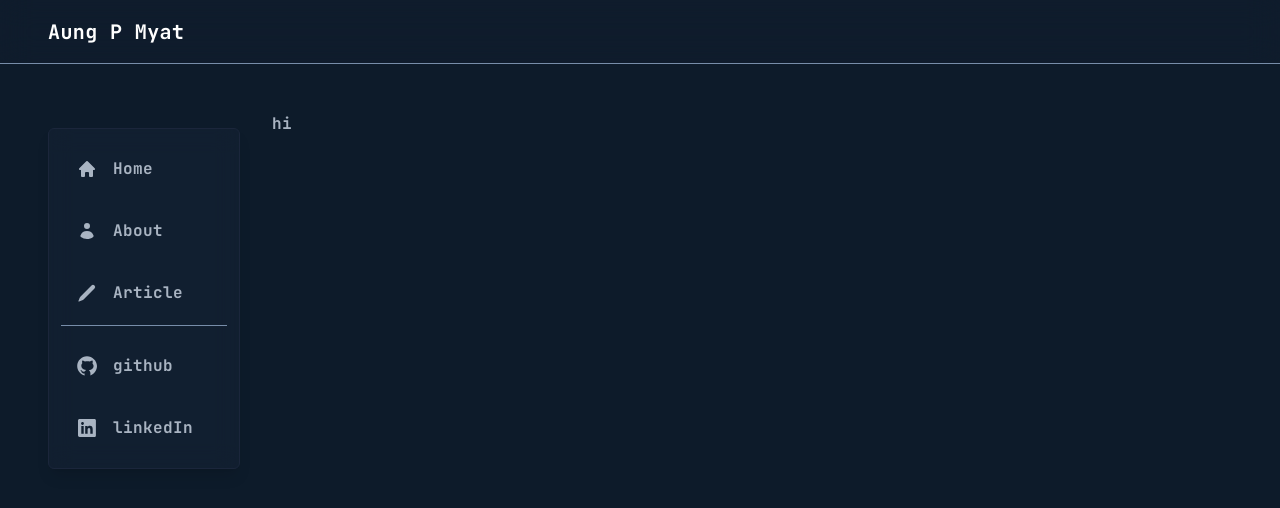
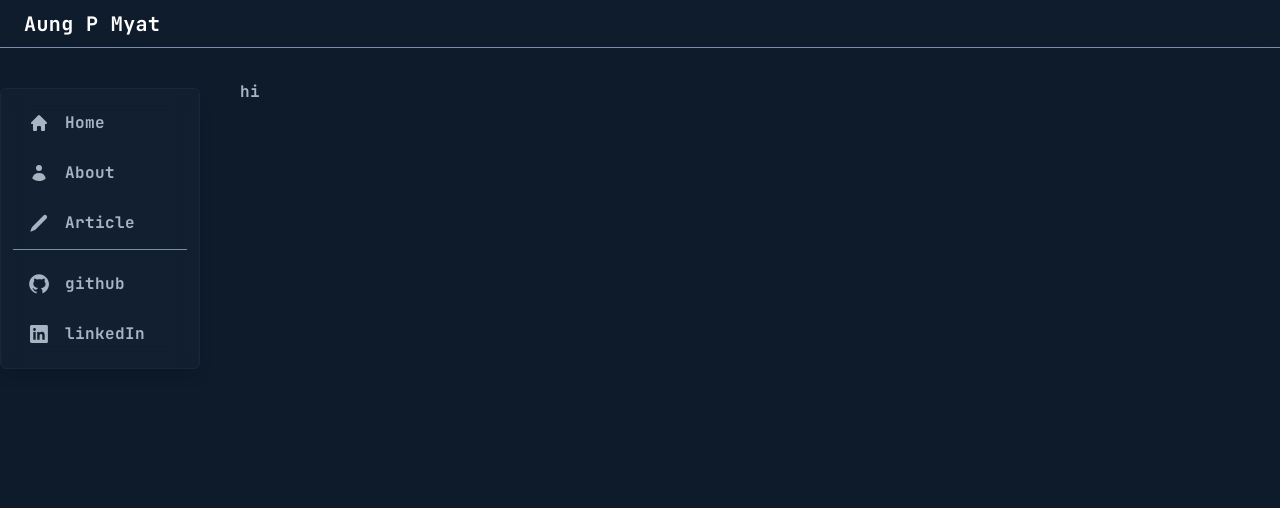
Before and after one commit to AungPM2003/my-portfolia, a Next.js app: page /projects in a window 1280 px wide. Shown: the top 508 px of the page. Built offline with nearby package versions, Linux system fonts and the light colour scheme.

Commit message:
rechanging tailwind css design

```diff
--- a/app/(web)/layout.tsx
+++ b/app/(web)/layout.tsx
@@ -14,9 +14,9 @@ export const metadata: Metadata = {
 };
 
 const jetBrainsMono = JetBrains_Mono({
-  weight:"400",
-  subsets:['latin'],
-  display:"swap",
+  weight: "400",
+  subsets: ['latin'],
+  display: "swap",
 })
 const inter = Inter({ subsets: ["latin"], variable: "--font-inter" });
 const mono = JetBrains_Mono({ subsets: ["latin"], variable: "--font-mono" });
@@ -27,15 +27,15 @@ export default function RootLayout({
 }>) {
   return (
     <html lang="en" className={`${inter.className} ${mono.className} tracking-wide h-full antialiased font-bold scroll-smooth motion-safe:scroll-smooth`}>
-      <body className="bg-deep-1 text-text-secondary flex h-full min-h-full flex-col text-default">
-        <div className="max-h-dvh w-full">
+      <body className="bg-deep-1 text-text-secondary h-full min-h-full  text-default">
+        <div className="h-dvh w-full grid grid-rows-[3rem_1fr] gap-4">
           <Header />
-          <div className="mx-auto md:max-w-275 lg:max-w-375 lg:grid lg:grid-cols-[200px_minmax(0,1fr)] overflow-hidden px-2 md:px-6 lg:px-10">
-            <nav className="hidden pt-[8em] lg:ps-2 lg:block">
+          <div className="container mx-auto grid lg:grid-cols-[200px_1fr] gap-6 overflow-hidden ">
+            <nav className="hidden lg:block pt-6">
               <SideNav />
             </nav>
-            <main className="h-dvh px-8 pt-[7em] grid grid-cols-[minmax(0,1fr)] lg:grid lg:grid-cols-[minmax(0,1fr)_300px] gap-6 overflow-y-auto scrollbar-thin scrollbar-thumb-s-thumb scrollbar-track-s-track content-start">{children}</main>
-            <SanityLive/>
+            <main className="h-dvh grid lg:grid-cols-[1fr_300px] overflow-y-auto scrollbar-thin scrollbar-track-transparent scrollbar-thumb-transparent hover:scrollbar-thumb-s-thumb p-4 duration-300 content-start">{children}</main>
+            <SanityLive />
           </div>
         </div>
       </body>
--- a/app/(web)/page.tsx
+++ b/app/(web)/page.tsx
@@ -1,26 +1,30 @@
 import ArticleCard from '@/app/_components/ArticleComponents/articleLinkCard'
-import { sanityFetch } from "@/sanity/lib/live";
-import { ARTICLES_QUERY } from '@/sanity/queries/query';
+import { getArticles } from '../lib/query';
+import { Suspense } from 'react';
+
+
 export default async function Page() {
-  const {data:articles} = await sanityFetch({query:ARTICLES_QUERY})
-
+  const articles = await getArticles();
   return (
     <div>
-      <div className='border-b-[0.5px] border-b-body'>
-          <h2 className='text-white font-bold text-hero/tight tracking-wide py-4'>Hello,I&apos;m <span className='text-highlight'>Aung Phone Myat</span></h2>
-          <p className="text-body/relaxed tracking-tight py-4 pe-6 text-body">
+      <div className='border-b-[0.5px] border-b-body flex flex-col gap-4 py-4'>
+        <h2 className='text-white font-bold text-hero/tight tracking-wide'>Hello,I&apos;m <span className='text-highlight'>Aung Phone Myat</span></h2>
+        <p className="text-body/relaxed tracking-tight text-body">
           An Inspired Developer who love to create amazing things.In this Section,I will Share my blog journey.
         </p>
       </div>
 
 
       <ArticleCard articles={articles} category="DSA">
-          <h2 className="text-section/tight tracking-tight text-creamyWhite font-bold py-2">Basic Data Structure</h2>
+        <h2 className="text-section/tight tracking-tight text-creamyWhite font-bold">Basic Data Structure</h2>
         <p className="text-body/relaxed tracking-tighter">Here are explanations of Basic Data Structures.</p>
       </ArticleCard>
+
+
       <ArticleCard articles={articles} category="Docker">
         <h2 className="text-section/tight tracking-tight text-creamyWhite font-bold">Docker Time</h2>
-          <p className="text-body/relaxed tracking-tighter py-2">Here are some of the Docker facts that I have learned.</p>
+        <p className="text-body/relaxed tracking-tighter">Here are some of the Docker facts that I have learned.</p>
       </ArticleCard>
+
     </div>);
 }
--- a/app/_components/ArticleComponents/articleLinkCard/index.tsx
+++ b/app/_components/ArticleComponents/articleLinkCard/index.tsx
@@ -5,33 +5,33 @@ import { ArrowRightIcon } from "@heroicons/react/20/solid";
 import ArticleTag from "@/app/_components/ArticleComponents/articleTag";
 import textSplitter from "@/app/lib/textSplitter";
 type Props = {
-    children:React.ReactNode,
-    articles:ARTICLES_QUERY_RESULT,
-    category:string
+    children: React.ReactNode,
+    articles: ARTICLES_QUERY_RESULT,
+    category: string
 }
-export default function Index({children,articles,category}:Props){
+export default async function Index({ children, articles, category }: Props) {
     const filterArticles = articles.filter((article) => article.catergories?.some(item => item.title == category));
 
     return (
-        <div className="py-2">
+        <div className="flex flex-col pt-2">
             {children}
-        <div className="pt-6 pb-3 flex gap-4 overflow-x-auto scrollbar-thin scrollbar-thumb-deep-3 scrollbar-track-deep-2 ">
+            <div className="flex gap-4 overflow-x-auto scrollbar-thin scrollbar-thumb-deep-3 scrollbar-track-deep-2 py-4">
                 {
                     filterArticles.map((article) => (
                         <Link href={`articles/${article.slug?.current}`} key={article._id} className="p-4 w-60 h-60 shrink-0  border border-deep-2 bg-deep-2/40 hover:-ml-17.5 hover:rotate-6 hover:-translate-y-2 first:hover:translate-y-0 first:hover:ml-25 hover:-translate-20 hover:mr-11 first:ml-0 -ml-25 origin-center transition-all will-change-transform duration-200 rounded-lg flex flex-col gap-4 backdrop-blur-sm">
                             <div className="flex gap-4">
-                            {article.catergories?.map((catergory) =>(
-                                <ArticleTag key={catergory._id} title={catergory.title}/>
+                                {article.catergories?.map((catergory) => (
+                                    <ArticleTag key={catergory._id} title={catergory.title} />
                                 ))}
                             </div>
                             <h1 className="text-card/tight tracking-tight font-bold text-creamyWhite">{article.title}</h1>
                             <p className="text-body/tight tracking-tight">{textSplitter({
-                            text:article?.body?.children?.text ?? "",
-                            startpoint:0,
-                            endpoint:5,
-                            replaceItem:"..."
+                                text: article?.body?.children?.text ?? "",
+                                startpoint: 0,
+                                endpoint: 5,
+                                replaceItem: "..."
                             })}</p>
-                        <span className="text-highlight text-sm flex items-center">Read More <ArrowRightIcon className="h-3 w-3"/></span>
+                            <span className="text-highlight text-sm flex items-center">Read More <ArrowRightIcon className="h-3 w-3" /></span>
                         </Link>
                     ))
                 }
--- a/app/_components/Header.tsx
+++ b/app/_components/Header.tsx
@@ -13,7 +13,7 @@ export default function Header(): JSX.Element {
 
   return (
     <>
-      <div className="bg-deep-2/20 absolute top-0 z-50 flex h-16 w-full items-center justify-between border-b border-deep-4 backdrop-blur-lg px-4 sm:px-6 md:px-8 lg:px-10 xl:px-12 text-card">
+      <div className="bg-deep-2/20 flex w-full items-center justify-between border-b border-deep-4 backdrop-blur-lg text-card sticky top-0 px-6">
         <Link
           href="/"
           className="focus-visible:ring-primary-950 focus-visible:ring-offset-deep-2 rounded-lg font-bold transition-colors outline-none text-white hover:text-deep-4 focus-visible:ring-2 focus-visible:ring-offset-2"
--- a/app/_components/NavComponents/NavLink/index.tsx
+++ b/app/_components/NavComponents/NavLink/index.tsx
@@ -8,16 +8,16 @@ interface Props {
   children: string;
   icon: ReactNode;
   href: string;
-  target:string;
+  target: string;
 }
-export default function NavIconLink({ children, icon, href,target }: Props) {
+export default function NavIconLink({ children, icon, href, target }: Props) {
   const selected = useSelectedLayoutSegment();
   return (
     <Link
       href={href}
       target={target}
       className={clsx(
-        "hover:bg-deep-3 flex place-items-center items-center gap-4 rounded-md p-4 font-bold transition-[color,background-color,border-color] duration-300",
+        "hover:bg-deep-3 flex items-center gap-4 rounded-xl px-4 py-2.5 font-bold transition-[color,background-color,border-color] duration-300",
         {
           "bg-deep-3":
             `/${selected}` === href || (selected === null && href === "/"),
--- a/app/_components/NavComponents/sideNav/index.tsx
+++ b/app/_components/NavComponents/sideNav/index.tsx
@@ -16,7 +16,7 @@ export default function SideNav() {
 
       <div className="flex flex-col gap-1.5 rounded-md pt-2">
         {linkItems.map((item) => (
-          <NavLink key={item.id} icon={item.icon} href={item.href}  target={item.target}>
+          <NavLink key={item.id} icon={item.icon} href={item.href} target={item.target}>
             {item.label}
           </NavLink>
         ))}
--- /dev/null
+++ b/app/lib/query.tsx
@@ -0,0 +1,29 @@
+"use server"
+
+import { ARTICLES_QUERY_RESULT } from "@/sanity.types"
+import { sanityFetch } from "@/sanity/lib/live"
+import { ARTICLES_QUERY } from "@/sanity/queries/query"
+
+
+/**
+ * Fetch a list of all articles
+ *
+ * @returns Primise<ARTICLES_QUERY_RESULT>
+ */
+export async function getArticles(): Promise<ARTICLES_QUERY_RESULT> {
+    const { data: articles } = await sanityFetch({ query: ARTICLES_QUERY })
+    return articles
+}
+
+
+/**
+ * Fetch a list of all articles
+ *
+ * @returns Primise<ARTICLES_QUERY_RESULT>
+ */
+export async function getArticleByCategory({
+    category
+}: { category: string }): Promise<ARTICLES_QUERY_RESULT> {
+    const { data: articles } = await sanityFetch({ query: ARTICLES_QUERY })
+    return articles
+}
```
Lines whose indentation alone changed are shown as unchanged.
